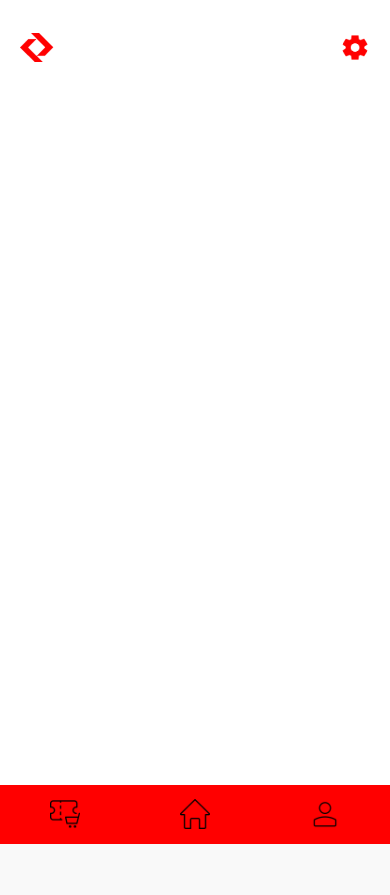
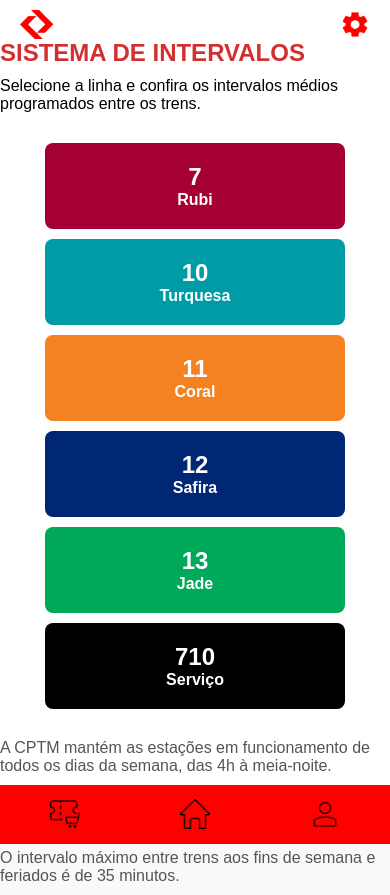
Before and after one commit to ibmec-bh-3-periodo/projeto-cptm-one, a plain HTML site: page informacoes/content/informacoes.html in a window 390 px wide. Before the commit the page ends 844 px from the top, so only its background shows below. Drawn offline with Linux system fonts and the light colour scheme.

Commit message:
pagina informacoes pronta

```diff
--- a/informacoes/content/informacoes.html
+++ b/informacoes/content/informacoes.html
@@ -13,9 +13,26 @@
             <img src="/informacoes/img/logosemfundo.png" alt="Logo" class="logo">
             <img src="/informacoes/img/settings.png" alt="Settings" class="settings-icon">
         </header>
+        <div class="tudo">
+            <section>
+                <h1>SISTEMA DE INTERVALOS</h1>
+                <p>Selecione a linha e confira os intervalos médios programados entre os trens.</p>
+            </section>
 
-        <div class="espacar">
+            <main>
+                <div class="linha" style="background-color: #A50034;">7 <span>Rubi</span></div>
+                <div class="linha" style="background-color: #009CA6;">10 <span>Turquesa</span></div>
+                <div class="linha" style="background-color: #F58220;">11 <span>Coral</span></div>
+                <div class="linha" style="background-color: #002776;">12 <span>Safira</span></div>
+                <div class="linha" style="background-color: #00A859;">13 <span>Jade</span></div>
+                <div class="linha" style="background-color: #000000;">710 <span>Serviço</span></div>
+            </main>
+        </div>
 
+        <div class="infobaixo">
+            <p>A CPTM mantém as estações em funcionamento de todos os dias da semana, das 4h à meia-noite.</p>
+            <p>A transferência entre linhas é garantida desde que o passageiro esteja em sua última estação de transferência até a 0h.</p>
+            <p>O intervalo máximo entre trens aos fins de semana e feriados é de 35 minutos.</p>
         </div>
 
         <!-- Principal -->
--- a/informacoes/css/informacoes.css
+++ b/informacoes/css/informacoes.css
@@ -25,8 +25,7 @@ body {
         height: 100vh;
         width: 100vh;
         display: flex;
-        flex-direction: column;
-    }
+        flex-direction: column;}
 
     header {
         padding-top: 10px;
@@ -42,12 +41,57 @@ body {
     .logo, .settings-icon {
         height: 29px;
     }
-    .espacar{
-        height: 2%;
-        width: 100%;
+    .tudo{
+        display: flex;
+        flex-direction: column;
+        justify-content: center;
+        align-items: center;
+        height: 100%;
     }
 
 
+    section {
+        margin-bottom: 20px;
+    }
+
+    h1 {
+        font-size: 24px;
+        color: #D32F2F;
+    }
+
+    p {
+        font-size: 16px;
+        margin: 10px 0;
+    }
+
+    main {
+        display: flex;
+        flex-direction: column;
+        gap: 10px;
+    }
+
+    .linha {
+        width: 300px;
+        color: white;
+        font-size: 24px;
+        font-weight: bold;
+        padding: 20px;
+        border-radius: 8px;
+        display: flex;
+        flex-direction: column;
+        justify-content: center;
+        align-items: center;
+    }
+
+    .linha span {
+        font-size: 16px;
+    }
+
+    .infobaixo {
+        margin-top: 20px;
+        font-size: 14px;
+        color: #555;
+    }
 
     footer {
         position: fixed !important;
```
